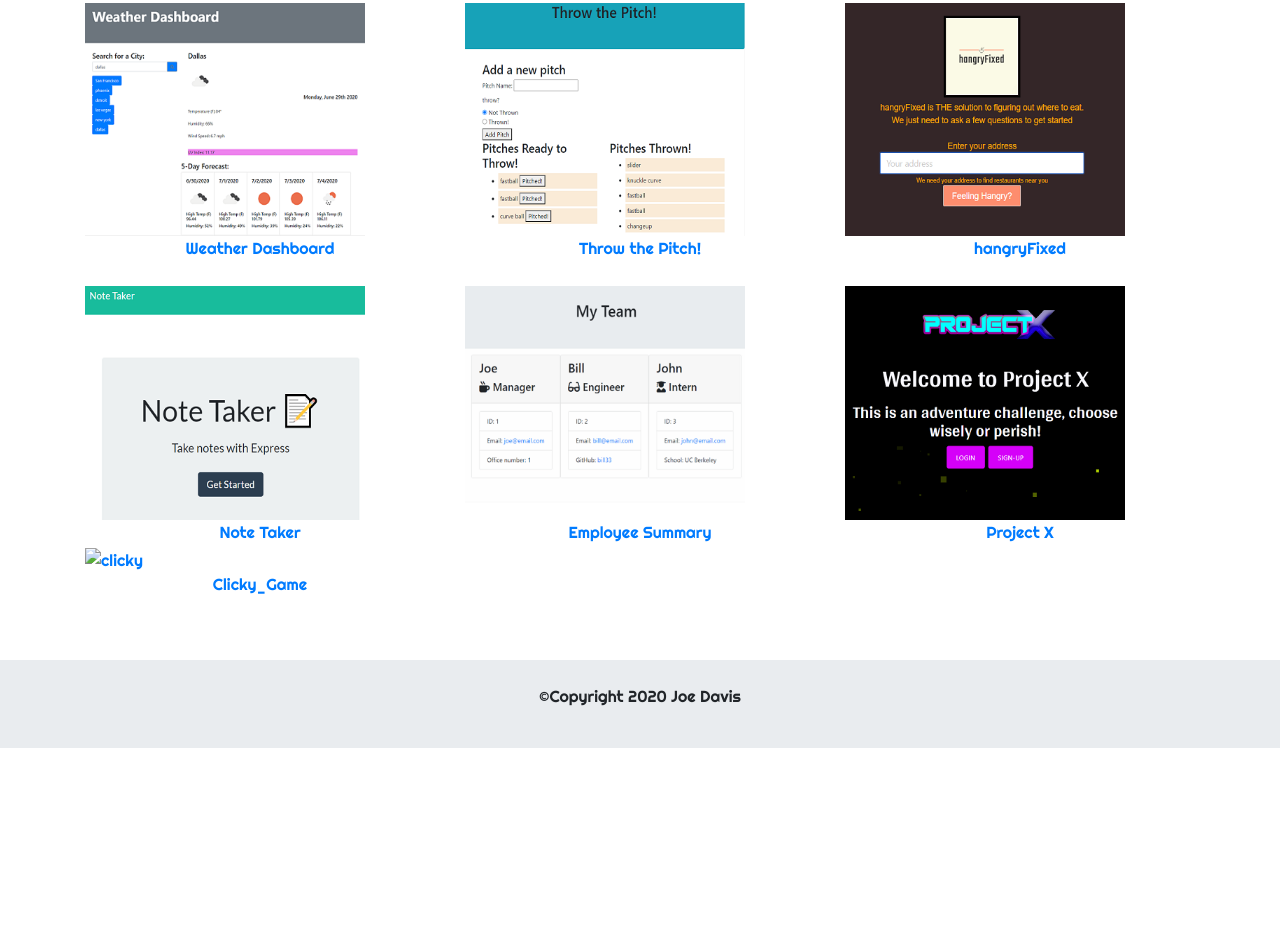
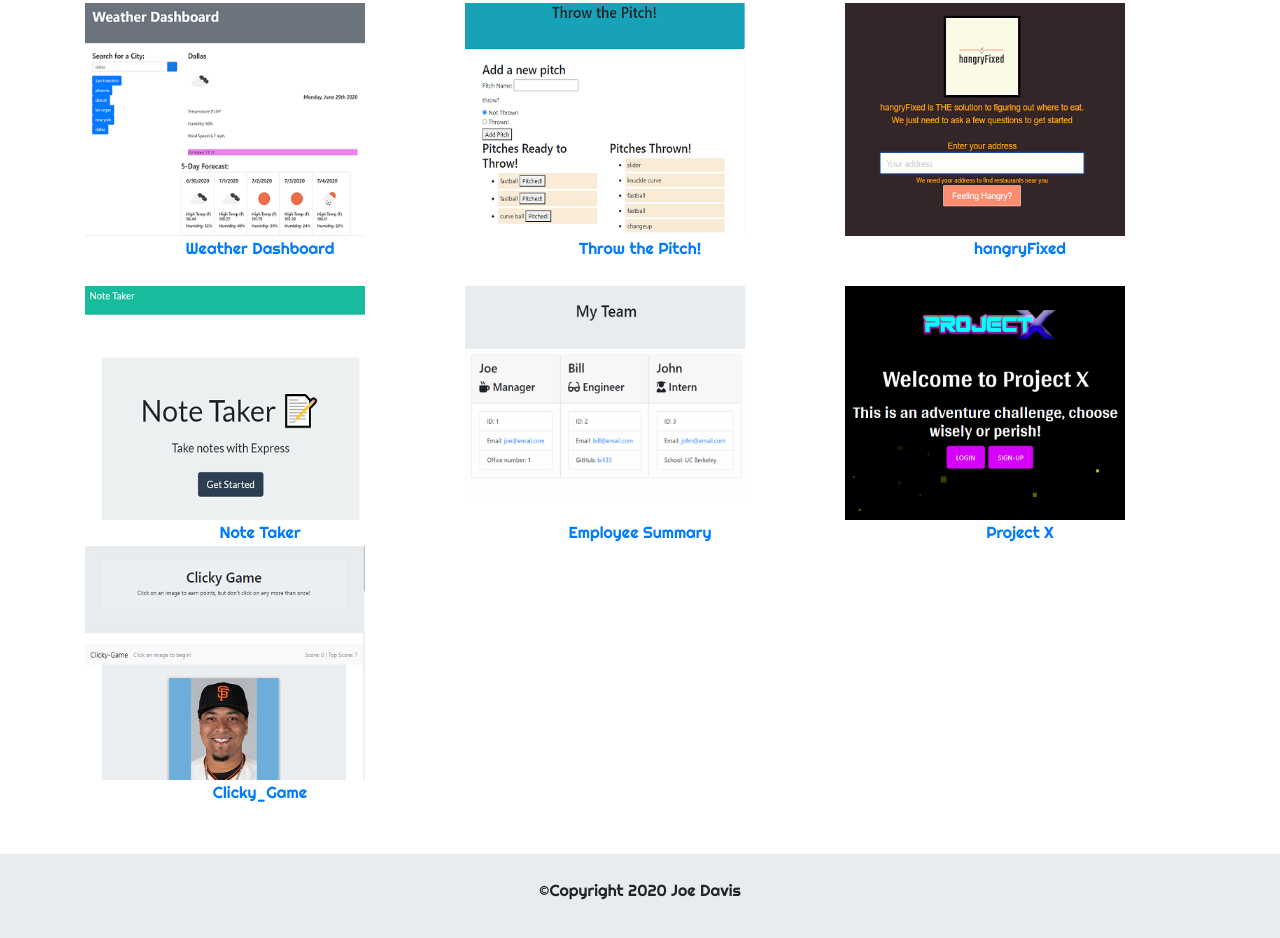
Before and after one commit to jdavis3333/portfolio_update_2, a website: page public/portfolio.html in a window 1280 px wide. Shown: the part 1079-2017 px from the top of the page. Before the commit the page ends 1827 px from the top, so only its background shows below. Drawn offline with nearby package versions, Linux system fonts and the light colour scheme; files that its build step writes are made by us from their sources.

Commit message:
updating portfolio

```diff
--- a/public/portfolio.html
+++ b/public/portfolio.html
@@ -87,7 +87,7 @@
         <div class="row">
             <div class="col-md-4 col-sm-8">
                 <a href="https://jdavis3333.github.io/clicky_game/" target="_blank">
-                    <img src="../images/clicky_game" class="img img-fluid" alt="clicky">
+                    <img src="../images/clicky_game.PNG" class="img img-fluid" alt="clicky">
                 </a>
                 <p class="text-center">
                     <a href="https://github.com/jdavis3333/clicky_game/" target="_blank">Clicky_Game</a>
```
